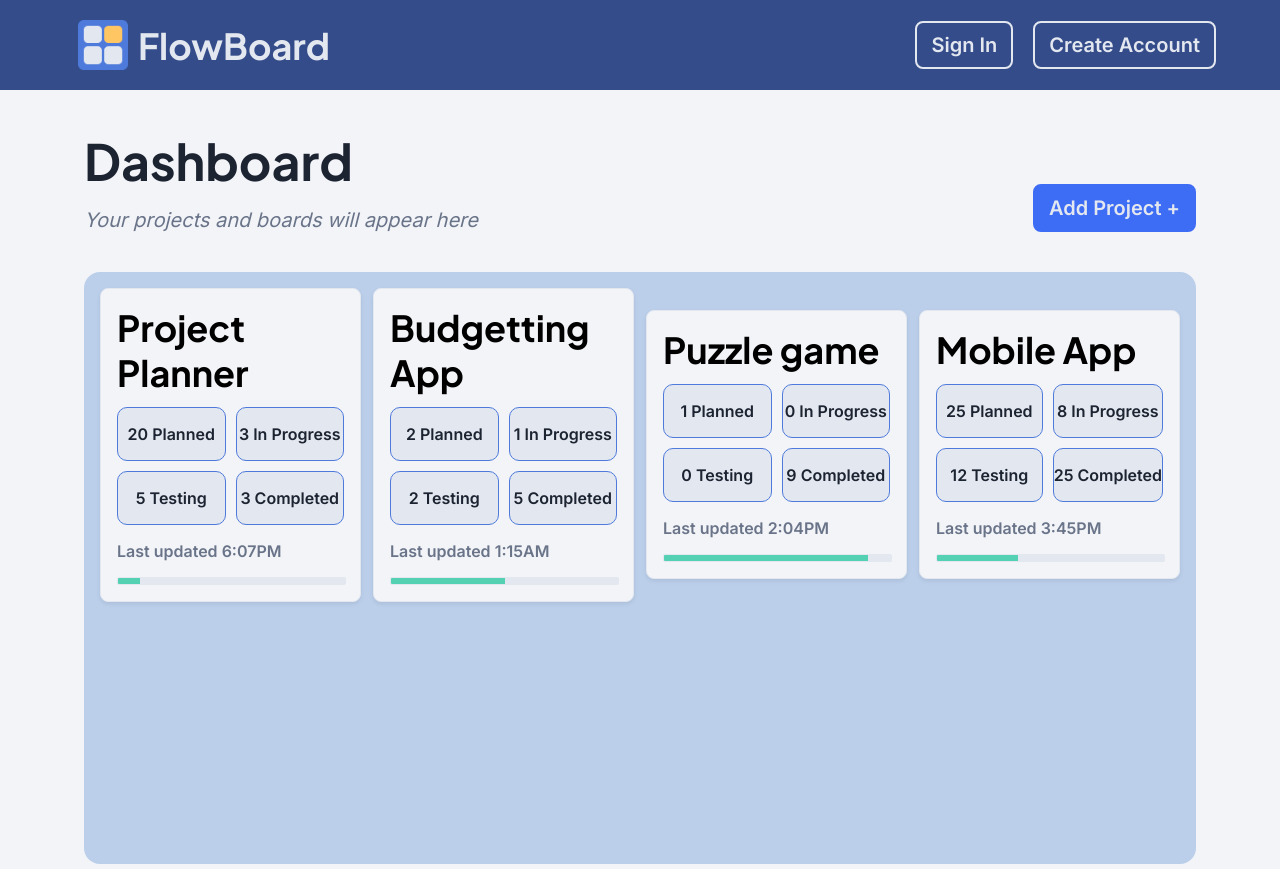
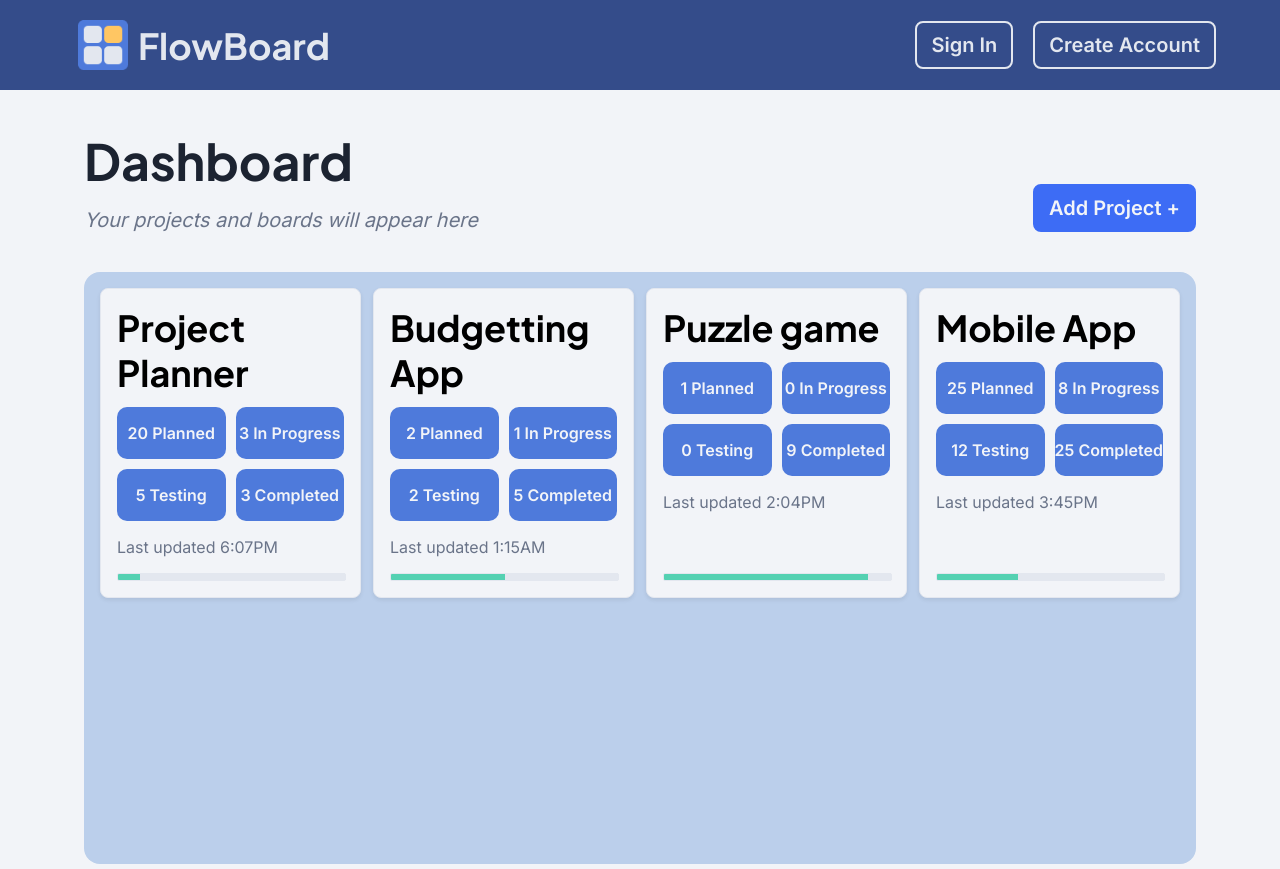
Before and after one commit to notEmmi/FlowBoard, a React (Vite) app in the folder frontend/: page /dashboard in a window 1280 px wide. Built offline with nearby package versions, Linux system fonts and the light colour scheme; no server answers.

Commit message:
style: update button color and enhance layout for project cards and tags in Dashboard

```diff
--- a/frontend/src/App.css
+++ b/frontend/src/App.css
@@ -183,7 +183,7 @@ button:hover {
 
 .btn-primary {
   background:var(--brand-accent);
-  color: var(--bg-surface);
+  color: var(--bg-base);
   border-color: var(--brand-accent);
 }
 
--- a/frontend/src/pages/Dashboard.css
+++ b/frontend/src/pages/Dashboard.css
@@ -35,6 +35,7 @@
 	height: min(70vh, 720px);
   display: grid;
   grid-template-columns: repeat(auto-fit, minmax(240px, 1fr));
+	align-items: stretch;
   gap: 12px;
   margin-top: 20px;
 	overflow-x: hidden;
@@ -50,6 +51,10 @@
   border: 1px solid var(--bg-surface);
   transition: transform 0.2s, box-shadow 0.2s;
   text-align: left;
+  font-weight: normal;
+	height: 100%;
+	display: flex;
+	flex-direction: column;
 }
 
 .project-card:hover {
@@ -69,15 +74,15 @@
 }
 
 .tag {
-	background-color: var(--bg-surface);
-	border: 1px solid var(--brand-primary);
+	background-color: var(--brand-primary);
   border-radius: 10px;
   text-align: center;
   white-space: nowrap;
 }
 
 .tag .caption {
-  color: var(--text-primary);
+  color: var(--bg-base);
+  font-weight: bold;
 }
 
 .tag-tasks {
@@ -102,7 +107,7 @@
 	background-color: var(--bg-surface);
   border-radius: 2px;
   overflow: hidden;
-  margin-top: 12px;
+  margin-top: auto;
   display: flex;
 	border: 1px solid var(--bg-surface);
 }
```
